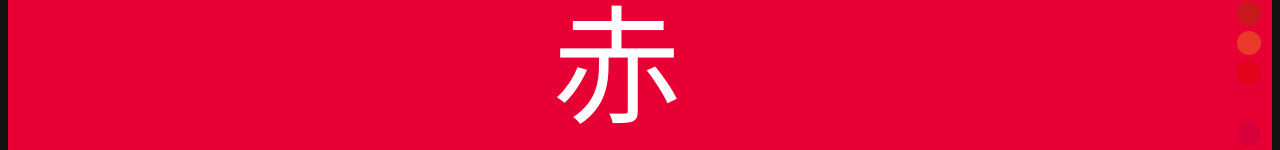
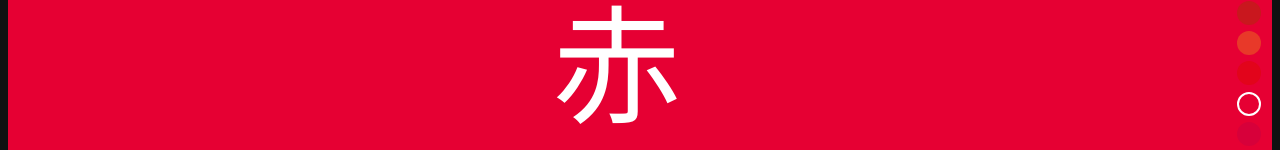
Before and after one commit to dashdashzako/kasane, a Vue app: page /#/color/aka in a window 1280 px wide. Shown: the part 284-434 px from the top of the page. Built offline with nearby package versions, Linux system fonts and the light colour scheme; a web font is replaced by a local one.

Commit message:
fix: use color hex parameter instead of hepburn

```diff
--- a/src/pages/color/[hepburn].vue
+++ b/src/pages/color/[hepburn].vue
@@ -45,7 +45,7 @@ const currentColor = computed(() => {
     </article>
 
     <nav>
-      <ColorsList class="colors-list" :contrast-color="route.params.hepburn" />
+      <ColorsList class="colors-list" :contrast-color="currentColor.hex" />
     </nav>
   </section>
 </template>
```
